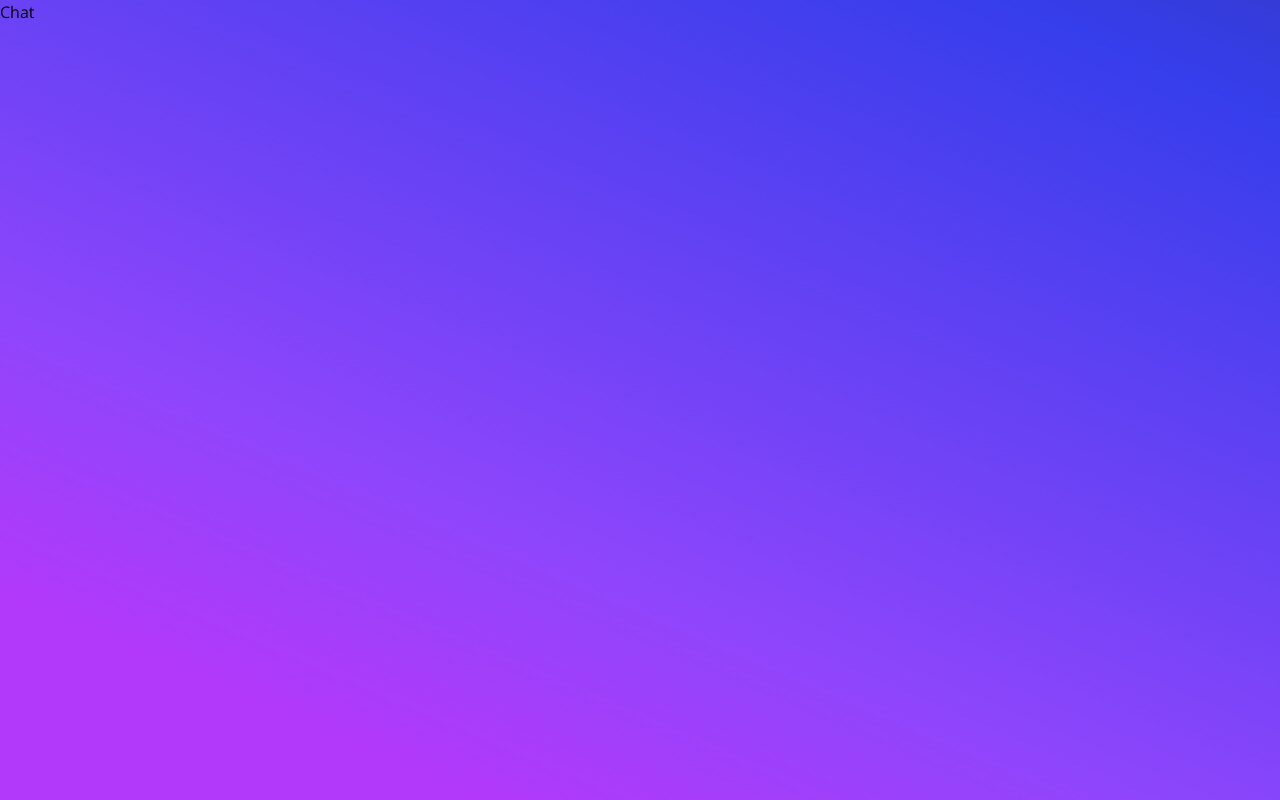
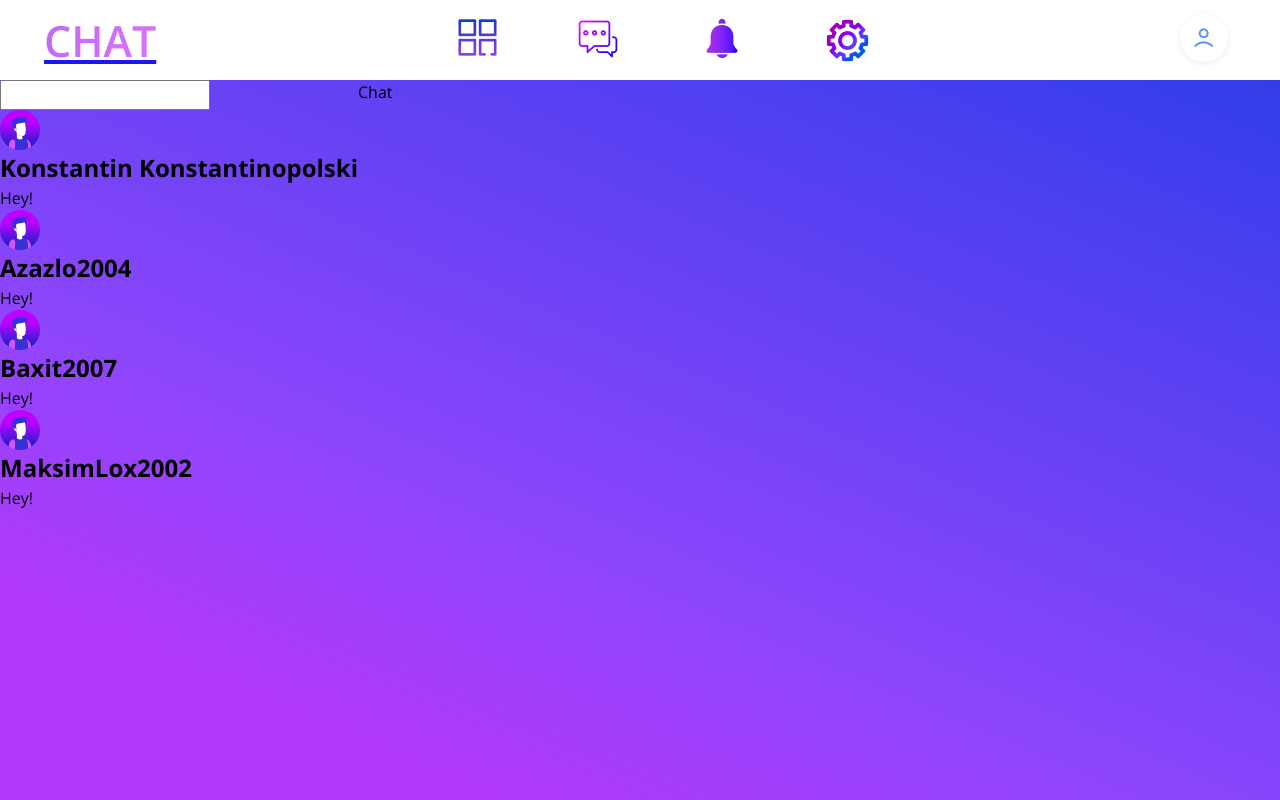
Before and after one commit to Azazlokus/MusicMessanger, a React (Create React App) app in the folder my-app/: page /chat in a window 1280 px wide. Built offline with nearby package versions, Linux system fonts and the light colour scheme.

Commit message:
Начал верстку чата

```diff
--- /dev/null
+++ b/my-app/src/Components/Pages/Chat/Chat.css
@@ -0,0 +1,5 @@
+.chat__content{
+    display: flex;
+    max-width: 1440px;
+    margin: 0 auto;
+}
--- a/my-app/src/Components/Pages/Chat/Chat.tsx
+++ b/my-app/src/Components/Pages/Chat/Chat.tsx
@@ -1,10 +1,56 @@
-import React from 'react';
+import React, {FC} from 'react';
+import Header from "../../UI/Header/Header";
+import ava from '../../../Img/Avatar.png'
+import './Chat.css';
 
-const Chat = () => {
+const Chat:FC = () => {
     return (
-        <div>
-            Chat
-        </div>
+        <>
+            <Header/>
+            <div className={'chat__content'}>
+                <div className={'chat__sidebar'}>
+                    <input className={'chat__sidebar_input'}/>
+                    <ul className={'chat__sidebar_users'}>
+                        <li className={'chat__sidebar_user'}>
+                            <img src={ava} alt={"Avatar"}/>
+
+                            <div className={'chat__user_info'}>
+                                <h2 className={'chat__user_name'}>Konstantin Konstantinopolski</h2>
+                                <p className={'chat__user_last-message'}>Hey!</p>
+                            </div>
+                        </li>
+                        <li className={'chat__sidebar_user'}>
+                            <img src={ava} alt={"Avatar"}/>
+
+                            <div className={'chat__user_info'}>
+                                <h2 className={'chat__user_name'}>Azazlo2004</h2>
+                                <p className={'chat__user_last-message'}>Hey!</p>
+                            </div>
+                        </li>
+                        <li className={'chat__sidebar_user'}>
+                            <img src={ava} alt={"Avatar"}/>
+
+                            <div className={'chat__user_info'}>
+                                <h2 className={'chat__user_name'}>Baxit2007</h2>
+                                <p className={'chat__user_last-message'}>Hey!</p>
+                            </div>
+                        </li>
+                        <li className={'chat__sidebar_user'}>
+                            <img src={ava} alt={"Avatar"}/>
+
+                            <div className={'chat__user_info'}>
+                                <h2 className={'chat__user_name'}>MaksimLox2002</h2>
+                                <p className={'chat__user_last-message'}>Hey!</p>
+                            </div>
+                        </li>
+                    </ul>
+                </div>
+
+                <div className={'chat__dialogs'}>
+                    Chat
+                </div>
+            </div>
+        </>
     );
 };
 
--- a/my-app/src/Components/Pages/Profile/Profile.css
+++ b/my-app/src/Components/Pages/Profile/Profile.css
@@ -1,3 +1,4 @@
+/*Style for Profile page*/
 .profile__container{
     display: flex;
     flex-direction: column;
@@ -15,7 +16,7 @@
 .profile__theme{
     height: 307px;
     width: 100%;
-    background: #B3B3B3;
+    background: blue;
     border-top-right-radius: 30px;
     border-top-left-radius: 30px;
 }
--- a/my-app/src/Components/Routes/AppRoutes.tsx
+++ b/my-app/src/Components/Routes/AppRoutes.tsx
@@ -23,6 +23,10 @@ const AppRoutes = () => {
                         {privateRoutes.map(priv => (
                             <Route path={priv.path} element={<priv.component/>}/>
                         ))}
+                        <Route
+                            path="/*"
+                            element={<Navigate to="/news" replace />}
+                        />
                     </Routes>
                 )
     );
--- a/my-app/src/Components/UI/Header/Header.tsx
+++ b/my-app/src/Components/UI/Header/Header.tsx
@@ -5,19 +5,24 @@ import notification from '../../../Img/notif.png';
 import settings from '../../../Img/settings.png';
 import profile from '../../../Img/Profile.png';
 import './Header.css';
+import {Link} from "react-router-dom";
 
 const Header = () => {
     return (
         <header className={'header'}>
             <div className={'header__container'}>
-                <h1 className={'header__logo'}>chat</h1>
+                <Link to={'/news'}>
+                    <h1 className={'header__logo'}>chat</h1>
+                </Link>
 
                 <ul className={'header__nav'}>
                     <li className={'header__nav_item'}>
                         <img className={'header__nav_img'} src={other} alt={'Other'}/>
                     </li>
                     <li className={'header__nav_item'}>
-                        <img src={message} alt={'chat'}/>
+                        <Link to={'/chat'}>
+                            <img src={message} alt={'chat'}/>
+                        </Link>
                     </li>
                     <li className={'header__nav_item'}>
                         <img src={notification} alt={'Notification'}/>
--- a/my-app/src/Components/UI/Posts/PostForm.tsx
+++ b/my-app/src/Components/UI/Posts/PostForm.tsx
@@ -7,7 +7,7 @@ const PostForm = () => {
     return (
         <div>
             <div className={'postform__container'}>
-                <button className={'postform__create'}>post create</button>
+                <button className={'postform__create'}>create</button>
 
                 <input maxLength={217} type={'text'} className={'postform__input'}/>
 
--- a/my-app/src/Components/UI/Posts/Posts.css
+++ b/my-app/src/Components/UI/Posts/Posts.css
@@ -15,6 +15,7 @@
     opacity: 0.7;
     border: 2px solid #B3B3B3;
     border-radius: 10px;
+    text-transform: uppercase;
 }
 .postform__input{
     width: 863px;
--- a/my-app/src/index.css
+++ b/my-app/src/index.css
@@ -47,6 +47,7 @@ body {
   scroll-behavior: smooth;
   text-rendering: optimizeSpeed;
   line-height: 1.5;
+  list-style: none;
 }
 
 /* Удаляем стандартную стилизацию для всех ul и il, у которых есть атрибут class*/
```
Also changed, not shown: my-app/src/Type.ts (added, +10 -0 lines).
